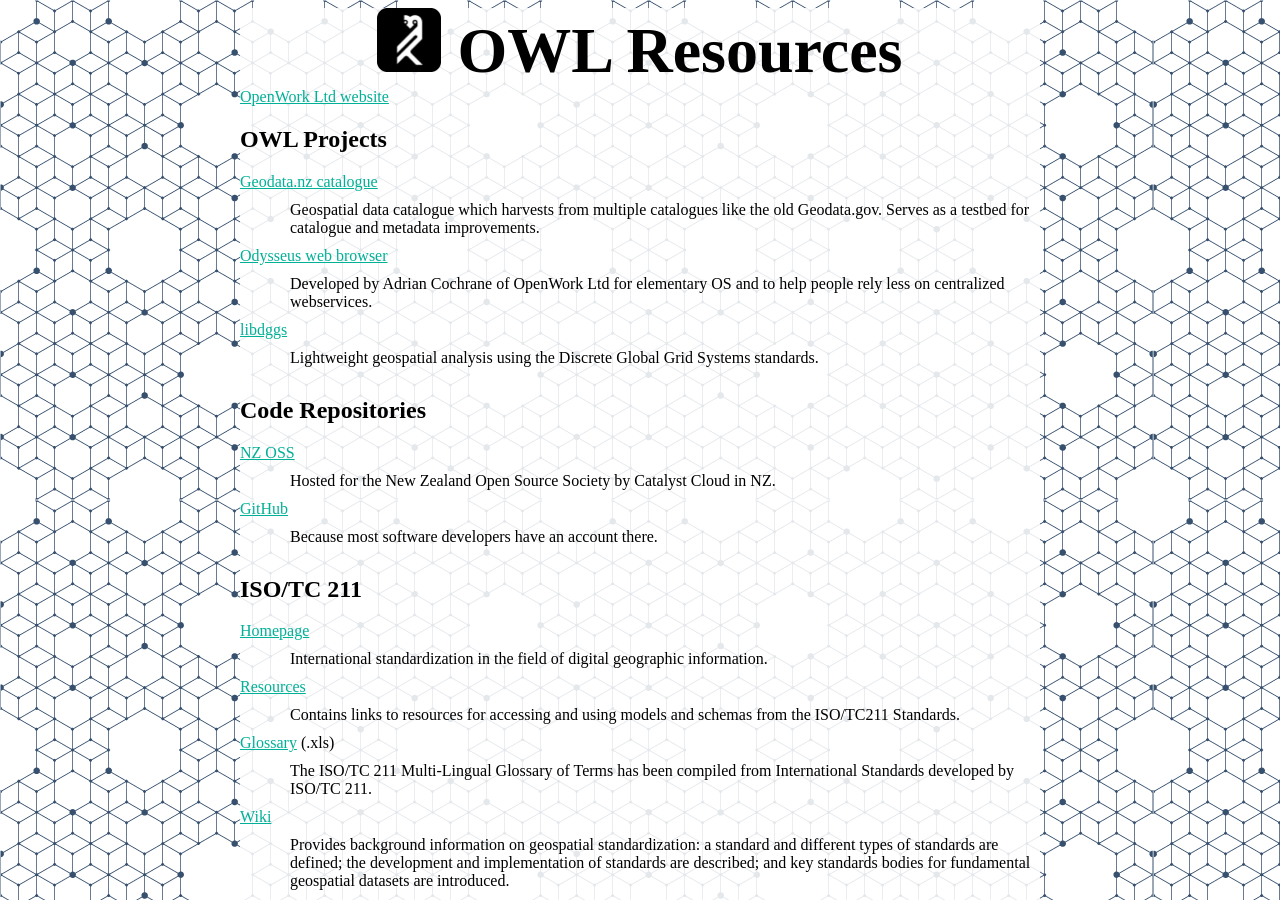
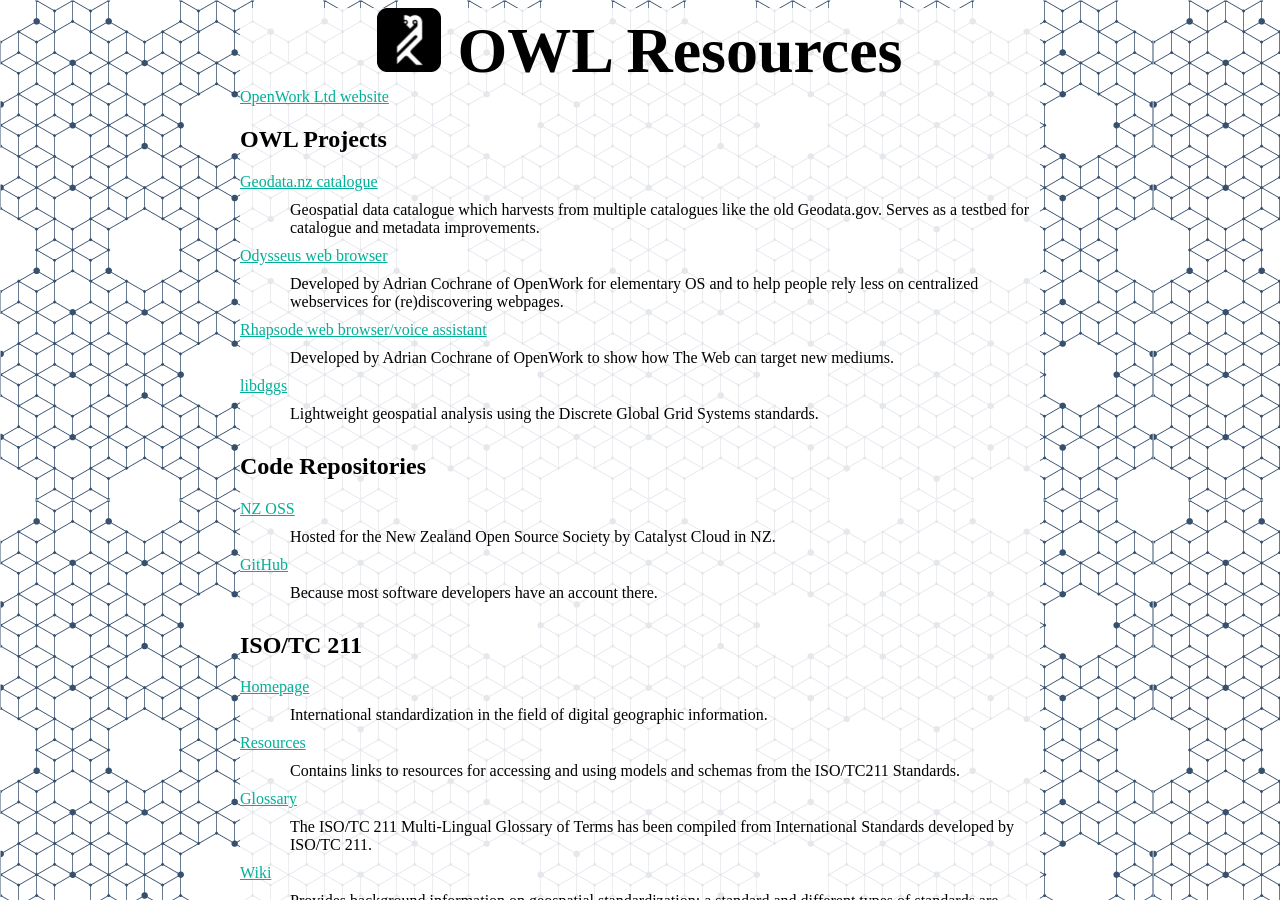
Before and after one commit to OpenWork-NZ/Resources, a Jekyll site: the page built from index.html, in a window 1280 px wide and 900 px high. Built offline with Jekyll 4.4.1, drawn with Linux system fonts in a browser that asks for light colours.

Commit message:
Update glossary and Adrian's browser links.
Added link to Rhapsode.

```diff
--- a/index.html
+++ b/index.html
@@ -12,7 +12,9 @@ title: Directory
   <dt><a href="https://geodata.nz/">Geodata.nz catalogue</a></dt>
   <dd>Geospatial data catalogue which harvests from multiple catalogues like the old Geodata.gov. Serves as a testbed for catalogue and metadata improvements.</dd>
   <dt><a href="https://odysseus.adrian.geek.nz/">Odysseus web browser</a></dt>
-  <dd>Developed by Adrian Cochrane of OpenWork Ltd for elementary OS and to help people rely less on centralized webservices.</dd>
+  <dd>Developed by Adrian Cochrane of OpenWork for elementary OS and to help people rely less on centralized webservices for (re)discovering webpages.</dd>
+  <dt><a href="https://git.nzoss.org.nz/alcinnz/rhapsode/">Rhapsode web browser/voice assistant</a></dt>
+  <dd>Developed by Adrian Cochrane of OpenWork to show how The Web can target new mediums.</dd>
   <dt><a href="https://git.nzoss.org.nz/openwork/libdggs" title="lightweight geospatial analysis">libdggs</a></dt>
   <dd>Lightweight geospatial analysis using the Discrete Global Grid Systems standards.</dd>
 </dl>
@@ -31,7 +33,7 @@ title: Directory
   <dd>International standardization in the field of digital geographic information.</dd>
   <dt><a href="https://committee.iso.org/sites/tc211/home/re.html">Resources</a></dt>
   <dd>Contains links to resources for accessing and using models and schemas from the ISO/TC211 Standards.</dd>
-  <dt><a href="https://committee.iso.org/files/live/users/fh/aj/aj/tc211contributor%40iso.org/files/Resources/TC211_%20Multi-Lingual_Glossary%20-%2020181105_Published.xls">Glossary</a> (.xls)</dt>
+  <dt><a href="https://www.geolexica.org/">Glossary</a></dt>
   <dd>The ISO/TC 211 Multi-Lingual Glossary of Terms has been compiled from International Standards developed by ISO/TC 211.</dd>
   <dt><a href="http://wiki.icaci.org/index.php?title=Standards">Wiki</a></dt>
   <dd>Provides background information on geospatial standardization: a standard and different types of standards are defined; the development and implementation of standards are described; and key standards bodies for fundamental geospatial datasets are introduced.</dd>
```
